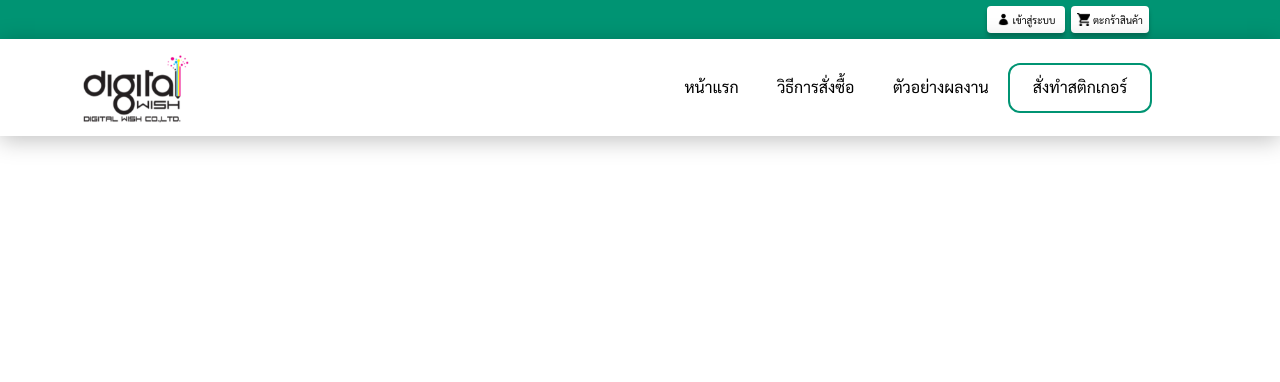
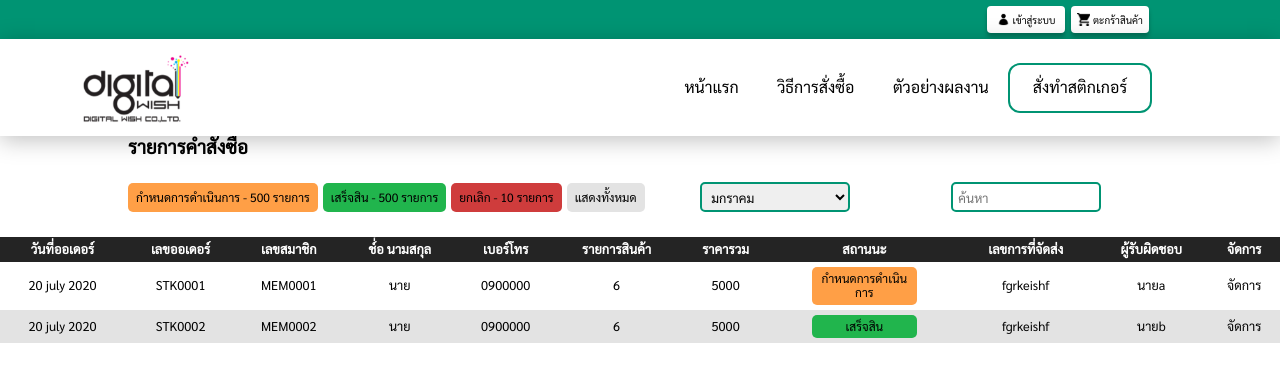
Before and after one commit to Knight-H/e-sticker-frontend, a React (Create React App) app: page /admin_table in a window 1280 px wide. Shown: the top 382 px of the page. Built offline with nearby package versions, Linux system fonts and the light colour scheme.

Commit message:
Implement Admin Page

```diff
--- a/package.json
+++ b/package.json
@@ -17,7 +17,7 @@
     "yup": "^0.29.3"
   },
   "scripts": {
-    "start": "PORT=3810 react-scripts start",
+    "start": "PORT=3000 react-scripts start",
     "build": "react-scripts build",
     "test": "react-scripts test",
     "eject": "react-scripts eject",
--- a/src/App.js
+++ b/src/App.js
@@ -11,6 +11,9 @@ import FormStepShopping from "./components/form_step_shopping";
 
 import ShoppingComponent from "./components/shopping";
 import InCartComponent from "./components/incart";
+
+import AdminTable from "./components/admin_table";
+
 function App() {
     return (
         <div className="App">
@@ -23,6 +26,7 @@ function App() {
                 <Route path="/shopping" exact component={ShoppingComponent} />
                 <Route path="/in_cart" exact component={InCartComponent} />
                 <Route path="/form_step_shopping" exact component={FormStepShopping} />
+                <Route path="/admin_table" exact component={AdminTable} />
             </Switch>
 
         </div>
--- /dev/null
+++ b/src/components/admin_table/index.js
@@ -0,0 +1,108 @@
+import React from "react";
+import styles from './index.module.scss';
+
+const AdminTable = (props) => {
+    return (
+        <React.Fragment>
+            <div className={styles.section1}>
+                <div className={`${styles.containerCol} ${styles.containerMargin}`}>
+                    <h3>รายการคำสั่งซื้อ</h3>
+                </div>
+                <div className={`${styles.containerRow} ${styles.containerMargin}`}>
+                    <div className={`${styles.statusAdmin} ${styles.statusDoing} ${styles.statusMargin}`}>
+                        กำหนดการดำเนินการ - 500 รายการ
+                    </div>
+                    <div className={`${styles.statusAdmin} ${styles.statusDone} ${styles.statusMargin}`}>
+                        เสร็จสิน - 500 รายการ
+                    </div>
+                    <div className={`${styles.statusAdmin} ${styles.statusCancel} ${styles.statusMargin}`}>
+                        ยกเลิก - 10 รายการ
+                    </div>
+
+                    <div className={`${styles.statusAdmin} ${styles.statusNormal} ${styles.statusMargin}`}>
+                        แสดงทั้งหมด
+                    </div>
+
+
+                    <select className={styles.inputAdmin}>
+                        <option>มกราคม</option>
+                        <option>กุมภาพันธ์</option>
+                        <option>มีนาคม</option>
+                        <option>เมษายน</option>
+                        <option>พฤษภาคม</option>
+                        <option>มิถุนายน</option>
+                        <option>กรกฎาคม</option>
+                        <option>สิงหาคม</option>
+                        <option>กันยายน</option>
+                        <option>ตุลาคม</option>
+                        <option>พฤศจิกายน</option>
+                        <option>ธันวาคม</option>
+                    </select>
+
+                    <input type="text" className={styles.inputAdmin} placeholder="ค้นหา"/>
+                </div>
+
+            </div>
+            <div className={styles.adminTable}>
+                <table>
+                    <thead>
+                        <tr>
+                            <th>วันที่ออเดอร์</th>
+                            <th>เลขออเดอร์</th>
+                            <th>เลขสมาชิก</th>
+                            <th>ช์่ิอ นามสกุล</th>
+                            <th>เบอร์โทร</th>
+                            <th>รายการสินค้า</th>
+                            <th>ราคารวม</th>
+                            <th>สถานนะ</th>
+                            <th>เลขการที่จัดส่ง</th>
+                            <th>ผู้รับผิดชอบ</th>
+                            <th>จัดการ</th>
+                        </tr>
+
+                    </thead>
+                    <tbody>
+                        <tr>
+                            <td>20 july 2020</td>
+                            <td>STK0001</td>
+                            <td>MEM0001</td>
+                            <td>นาย</td>
+                            <td>0900000</td>
+                            <td>6</td>
+                            <td>5000</td>
+                            <td>
+                                <div className={`${styles.statusAdmin} ${styles.statusDoing} ${styles.statusCenter}`}>
+                                    <div>กำหนดการดำเนินการ</div>
+                                </div>
+                            </td>
+                            <td>fgrkeishf</td>
+                            <td>นายa</td>
+                            <td>จัดการ</td>
+
+                        </tr>
+                        <tr>
+                            <td>20 july 2020</td>
+                            <td>STK0002</td>
+                            <td>MEM0002</td>
+                            <td>นาย</td>
+                            <td>0900000</td>
+                            <td>6</td>
+                            <td>5000</td>
+                            <td>
+                                <div className={`${styles.statusAdmin} ${styles.statusDone} ${styles.statusCenter}`}>
+                                    <div>เสร็จสิน</div>
+                                </div>
+                            </td>
+                            <td>fgrkeishf</td>
+                            <td>นายb</td>
+                            <td>จัดการ</td>
+                        </tr>
+
+                    </tbody>
+                </table>
+            </div>
+        </React.Fragment>
+    );
+};
+
+export default AdminTable;
--- /dev/null
+++ b/src/components/admin_table/index.module.scss
@@ -0,0 +1,112 @@
+.section1 {
+    width: 80%;
+    margin: 0px auto 0 auto;
+    display: flex;
+    flex-direction: column;
+    flex-wrap: wrap;
+    // border: 3px solid red;
+}
+
+.containerRow {
+    margin: 0px;
+    display: flex;
+    flex-direction: row;
+    flex-wrap: wrap;
+    // border: 3px solid blue;
+}
+
+.containerMargin {
+    margin: 20px 0px;
+}
+
+.containerCol {
+    margin: 0px;
+    display: flex;
+    flex-direction: column;
+    flex-wrap: wrap;
+    // border: 3px solid red;
+}
+
+.containerStart {
+    justify-content: flex-start;
+}
+
+.containerEnd {
+    justify-content: flex-end;
+}
+
+
+
+.adminTable {
+    display: flex;
+    width: 100%;
+    margin: 0px auto 0 auto;
+    // border: 3px solid red;
+    font-size: 0.8rem;
+
+
+    table {
+        border-collapse: collapse;
+        width: 100%;
+    }
+    thead {
+        background-color: #242424;
+        color: white;
+        margin: 30px;
+    }
+
+    th {
+        padding: 5px;
+    }
+
+    td {
+        text-align: center;
+        padding: 5px;
+    }
+
+    tr:nth-child(even) {background-color: #E3E3E3;}
+}
+
+.statusAdmin {
+    align-content: center;
+    padding: 5px 1px;
+    font-size: 0.75rem;
+    border-radius: 5px;
+}
+
+.statusCenter {
+    margin: auto;
+    width: 60%;
+}
+
+.statusMargin {
+    padding: 8px;
+    margin: 5px 5px 5px 0px;
+}
+
+.statusDoing {
+    background-color: #FF9F46;
+}
+
+.statusDone {
+    background-color: #21B54D;
+}
+
+.statusCancel {
+    background-color: #CF3C3C;
+}
+
+.statusNormal {
+    background-color: #E3E3E3;
+}
+
+
+.inputAdmin {
+    width: 150px;
+    height: 30px;
+    font-size: 0.8rem;
+    border: 2px solid #009473;
+    border-radius: 5px;
+    padding: 0px 0px 0px 5px;
+    margin: auto;
+}
```
